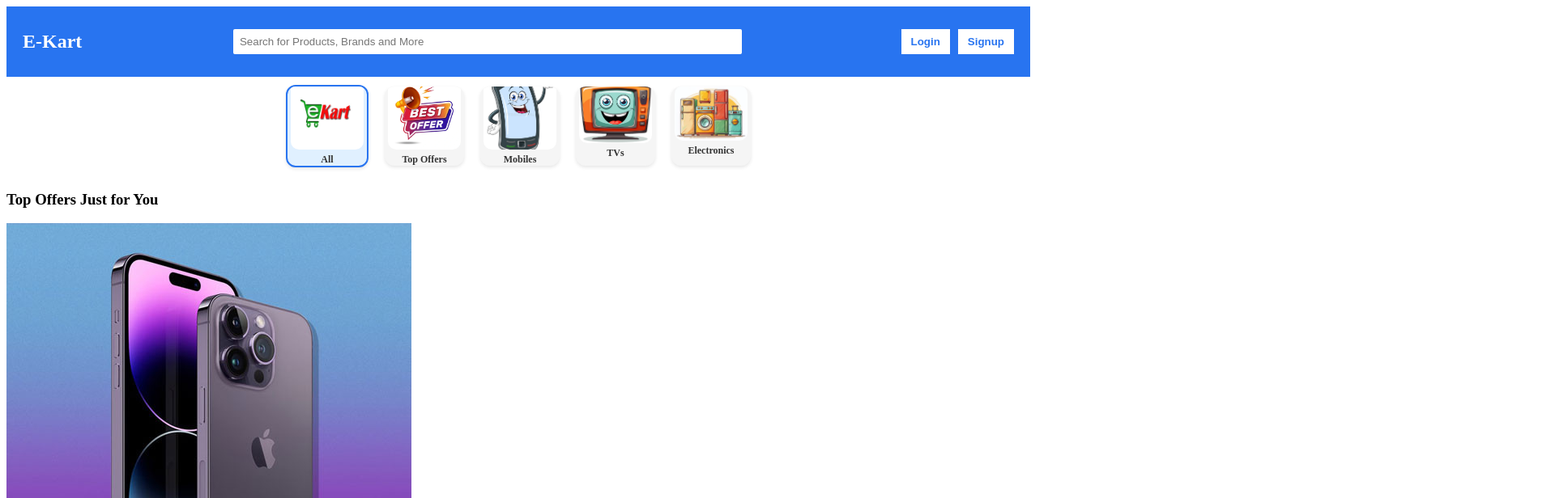
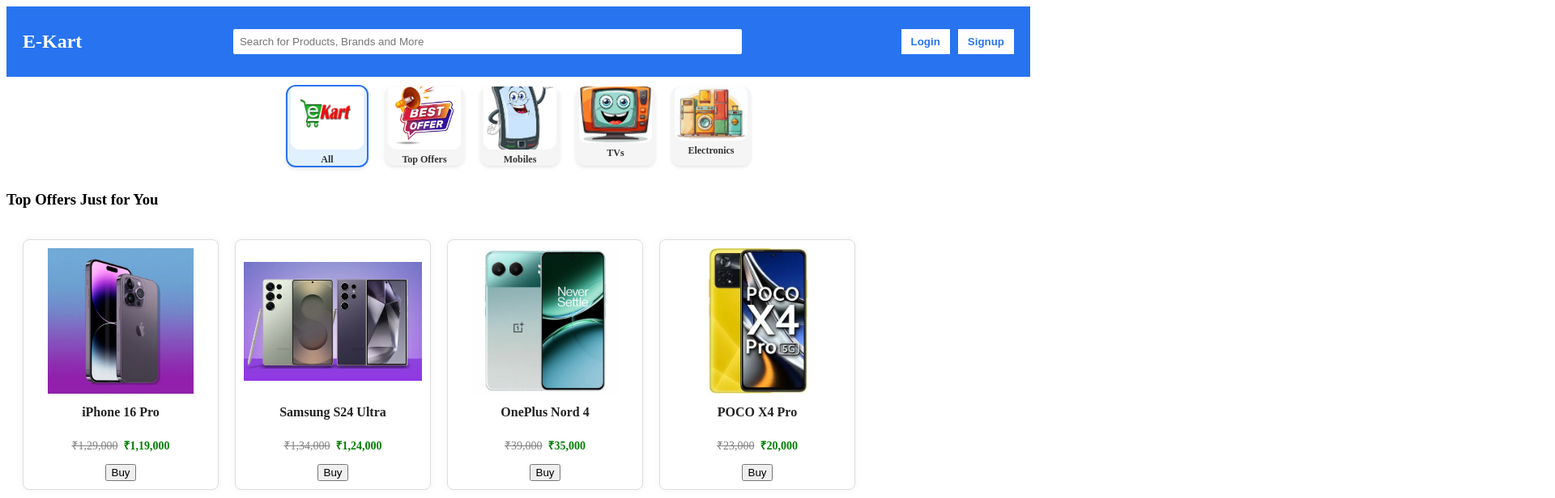
Before and after one commit to srinivasgonepudi2909/E-kart, a React (Create React App) app in the folder front-end/: page / in a window 1280 px wide. Shown: the top 616 px of the page at 81% size, 1920 px wide, since content can reach past the window. Built offline with nearby package versions, Linux system fonts and the light colour scheme.

Commit message:
conf file added

```diff
--- a/front-end/src/components/Home.css
+++ b/front-end/src/components/Home.css
@@ -51,3 +51,44 @@
   font-weight: 600;
   color: #333;
 }
+/* Product Grid */
+.product-grid {
+  display: flex;
+  flex-wrap: wrap;
+  gap: 20px;
+  justify-content: flex-start;
+  padding: 20px;
+}
+
+/* Individual Product Card */
+.product-card {
+  width: 220px;
+  border: 1px solid #ddd;
+  padding: 10px;
+  text-align: center;
+  border-radius: 8px;
+  background: #fff;
+  box-shadow: 0 0 10px rgba(0,0,0,0.05);
+}
+
+/* Product Image */
+.product-card img {
+  width: 100%;
+  height: 180px;
+  object-fit: contain;
+}
+
+/* Product Title */
+.product-card h4 {
+  margin-top: 10px;
+  font-size: 16px;
+  font-weight: bold;
+  color: #222;
+}
+
+/* Pricing Text */
+.product-card p {
+  margin-top: 5px;
+  font-size: 14px;
+  color: #555;
+}
```
